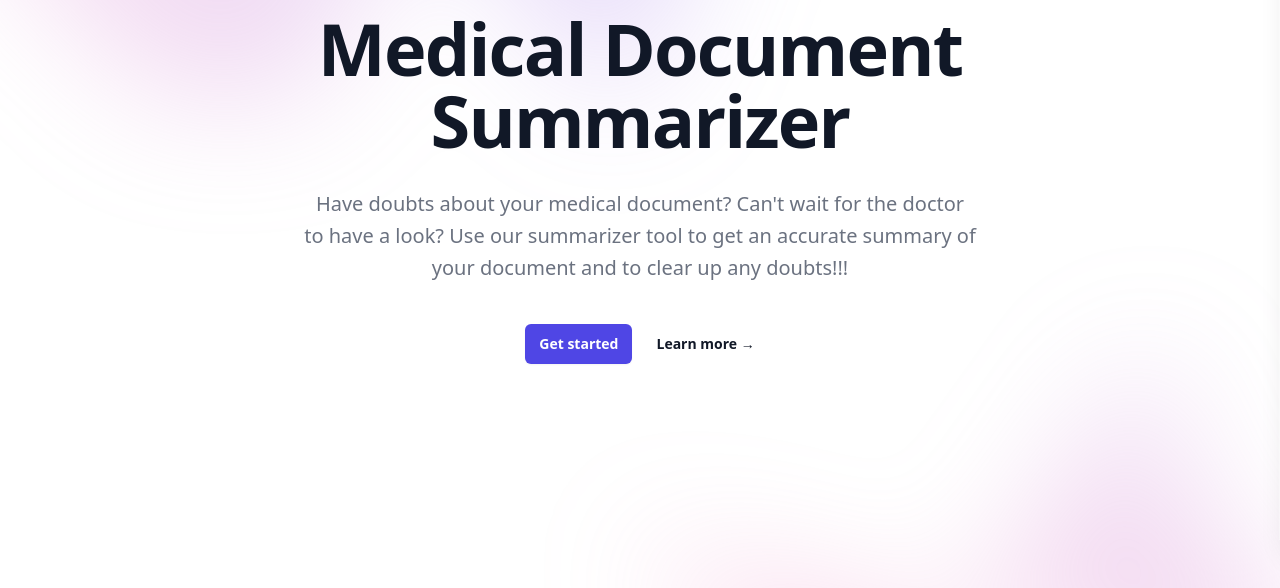
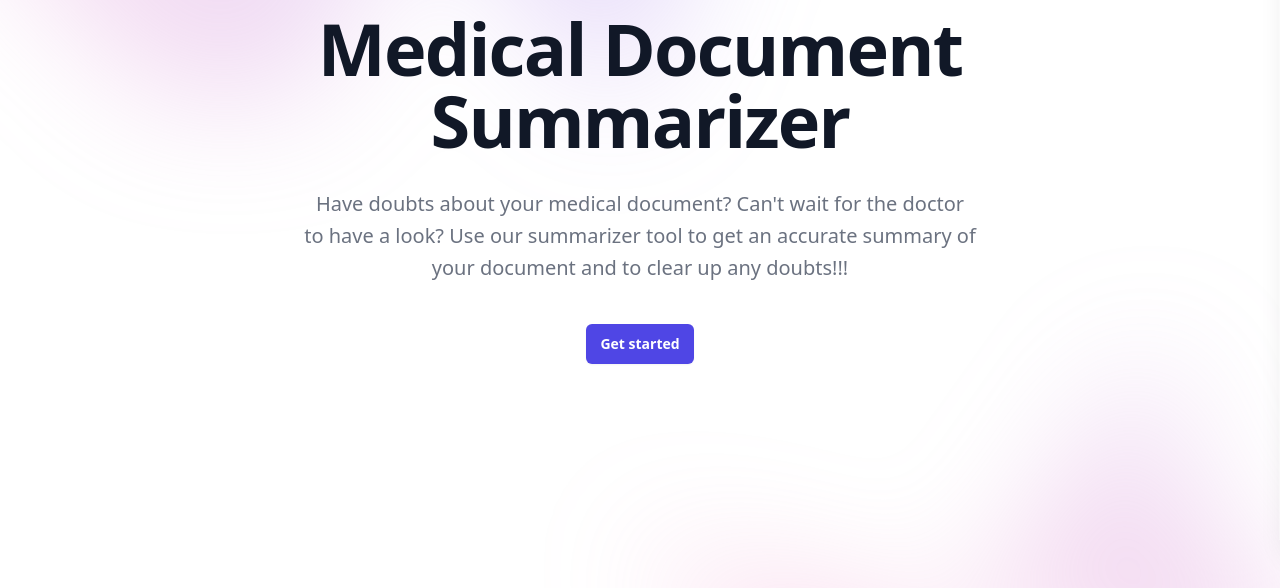
Before and after one commit to OfficialShehzad/medical-document-summarizer, a Flask app: page / in a window 1280 px wide. Shown: the part 260-848 px from the top of the page. Run offline with Flask 3, Linux system fonts and the light colour scheme; some libraries are stand-ins or nearby versions.

Commit message:
hide about page

```diff
--- a/templates/index.html
+++ b/templates/index.html
@@ -25,8 +25,8 @@ Login
                 <a href="summarizer"
                     class="rounded-md bg-indigo-600 px-3.5 py-2.5 text-sm font-semibold text-white shadow-sm hover:bg-indigo-500 focus-visible:outline focus-visible:outline-2 focus-visible:outline-offset-2 focus-visible:outline-indigo-600">Get
                     started</a>
-                <a href="about" class="text-sm/6 font-semibold text-gray-900">Learn more <span
-                        aria-hidden="true">→</span></a>
+                <!-- <a href="about" class="text-sm/6 font-semibold text-gray-900">Learn more <span
+                        aria-hidden="true">→</span></a> -->
             </div>
         </div>
     </div>
```
